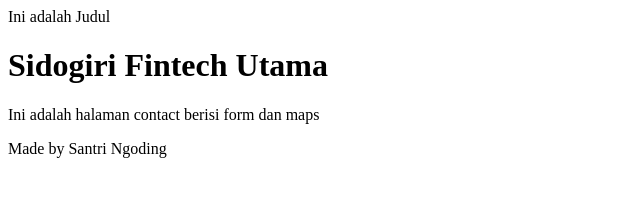
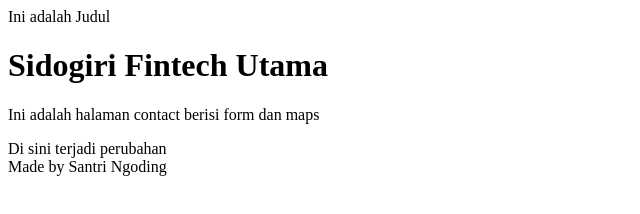
Before and after one commit to tiftazan/CompanyProfile, a plain HTML site: page contact-us.html in a window 1280 px wide. Shown: the whole page, without its empty margins (0-640 px from the left). Drawn offline with Linux system fonts and the light colour scheme.

Commit message:
Menambah penjelasan contact us

```diff
--- a/contact-us.html
+++ b/contact-us.html
@@ -9,6 +9,7 @@
     <header>Ini adalah Judul</header>
     <h1>Sidogiri Fintech Utama</h1>
     <p>Ini adalah halaman contact berisi form dan maps</p>
+    <div>Di sini terjadi perubahan</div>
     <footer>Made by Santri Ngoding</footer>
 </body>
 </html>
```
